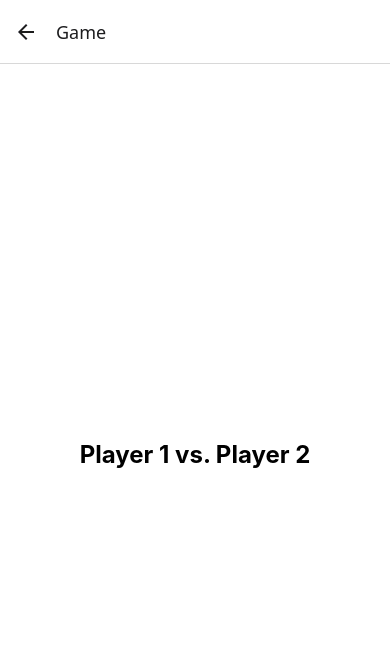
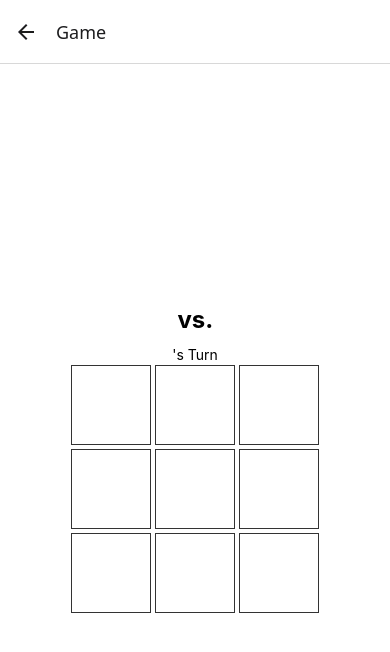
Before and after one commit to ST10517863/xogame, a React Native app: screen / in a window 390 px wide. Both pictures are taken after a click on the button "START GAME". Shown: the top 652 px of the page. Built offline with nearby package versions, Linux system fonts and the light colour scheme.

Commit message:
displaying a players turn and proving that each tile selected triggers code

```diff
--- a/App.tsx
+++ b/App.tsx
@@ -1,5 +1,5 @@
-import React, { useState } from 'react';
-import { View, Text, TextInput, Button, StyleSheet } from 'react-native';
+import { useState } from 'react';
+import { View, Text, TextInput, Button, StyleSheet, TouchableHighlight } from 'react-native';
 
 // NavigationContainer wraps the whole app and manages navigation state
 import { NavigationContainer } from '@react-navigation/native';
@@ -20,7 +20,7 @@
 }
 
 function PlayerScreen({ navigation }: any){
-  const [player1, setPlayer1] = useState<string>('');
+    const [player1, setPlayer1] = useState<string>('');
   const [player2, setPlayer2] = useState<string>('');
 
   return (
@@ -42,16 +42,64 @@
 
       <Button
         title="Start Game"
-        onPress={() => navigation.navigate('Game')}
+        onPress={() => navigation.navigate('Game', {player1: player1, player2: player2})}
       />
     </View>
   );
 }
 
 function GameScreen({ navigation, route} : any){
+  const { player1, player2 } = route.params;
+  const [player1Turn, setPlayer1Turn] = useState<boolean>(true);
+  // initially set to be Player 1 who plays first, always.
+
+  const handlePress = (index: number) => {
+    console.log(`Cell ${index} pressed`);
+    setPlayer1Turn(!player1Turn); // changes the player's turn to the next person
+  };
+
   return(
     <View style={styles.container}>
-      <Text style={styles.title}>Player 1 vs. Player 2</Text>
+      <Text style={styles.title}>{player1} vs. {player2}</Text>
+
+      <Text>
+        {player1Turn ? `${player1}'s Turn` : `${player2}'s Turn`}
+      </Text>
+
+      {/* Board layout: 3 rows of 3 cells, each an empty tile for now */}
+      <View style={styles.row}>
+        <TouchableHighlight style={styles.cell} onPress={() => handlePress(0)}>
+          <Text style={styles.cellText}></Text>
+        </TouchableHighlight>
+        <TouchableHighlight style={styles.cell} onPress={() => handlePress(1)}>
+          <Text style={styles.cellText}></Text>
+        </TouchableHighlight>
+        <TouchableHighlight style={styles.cell} onPress={() => handlePress(2)}>
+          <Text style={styles.cellText}></Text>
+        </TouchableHighlight>
+      </View>
+      <View style={styles.row}>
+        <TouchableHighlight style={styles.cell} onPress={() => handlePress(3)}>
+          <Text style={styles.cellText}></Text>
+        </TouchableHighlight>
+        <TouchableHighlight style={styles.cell} onPress={() => handlePress(4)}>
+          <Text style={styles.cellText}></Text>
+        </TouchableHighlight>
+        <TouchableHighlight style={styles.cell} onPress={() => handlePress(5)}>
+          <Text style={styles.cellText}></Text>
+        </TouchableHighlight>
+      </View>
+      <View style={styles.row}>
+        <TouchableHighlight style={styles.cell} onPress={() => handlePress(6)}>
+          <Text style={styles.cellText}></Text>
+        </TouchableHighlight>
+        <TouchableHighlight style={styles.cell} onPress={() => handlePress(7)}>
+          <Text style={styles.cellText}></Text>
+        </TouchableHighlight>
+        <TouchableHighlight style={styles.cell} onPress={() => handlePress(8)}>
+          <Text style={styles.cellText}></Text>
+        </TouchableHighlight>
+      </View>
     </View>
   );
 }
@@ -77,4 +125,20 @@
     marginVertical: 8,
     width: '80%',
   },
+  row: {
+    flexDirection: 'row',
+  },
+  cell: {
+    width: 80,
+    height: 80,
+    borderWidth: 1,
+    borderColor: '#333',
+    justifyContent: 'center',
+    alignItems: 'center',
+    margin: 2,
+  },
+  cellText: {
+    fontSize: 40,
+    fontWeight: 'bold',
+  },
 });
```
